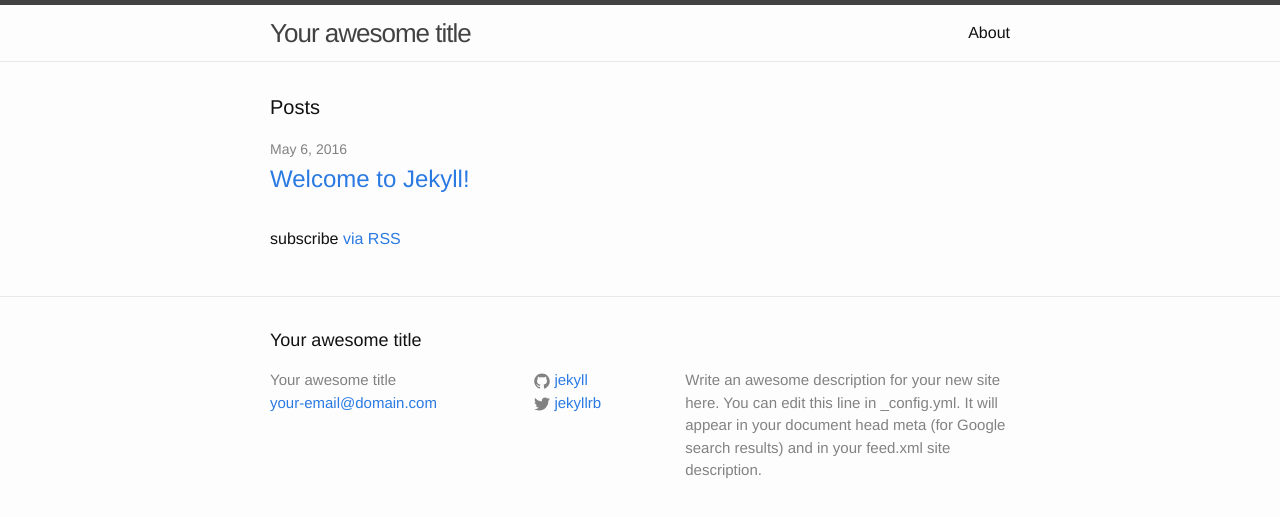
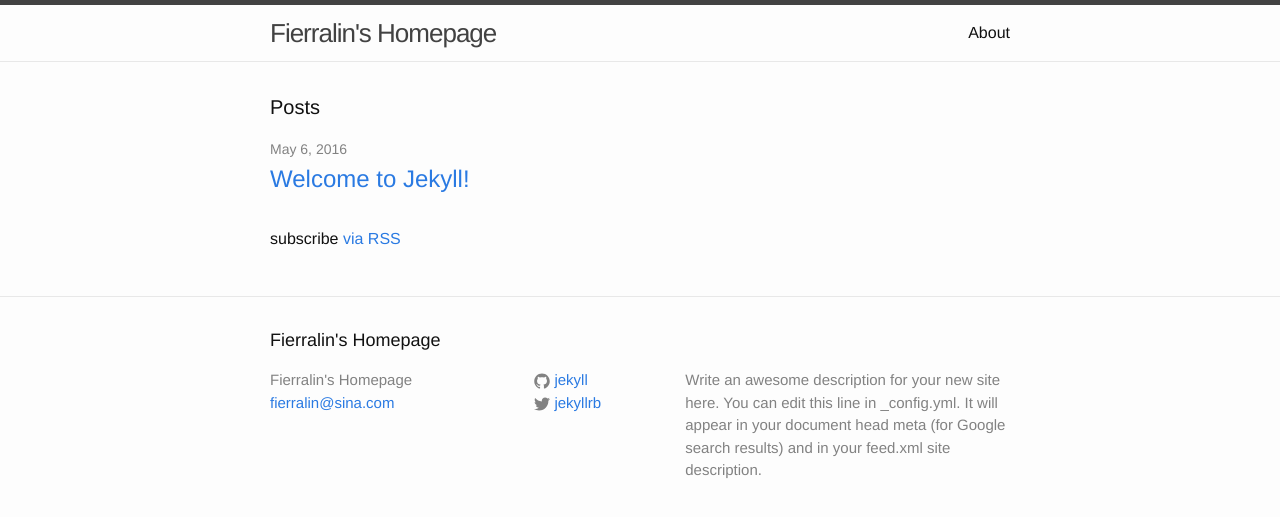
Before and after one commit to Fierralin/fierralin.github.com, a Jekyll site: the page built from index.html, in a window 1280 px wide. Shown: the top 517 px of the page. Built offline with Jekyll 4.4.1, drawn with Linux system fonts in a browser that asks for light colours.

Commit message:
edit config

```diff
--- a/_config.yml
+++ b/_config.yml
@@ -6,8 +6,8 @@
 # 'jekyll serve'. If you change this file, please restart the server process.
 
 # Site settings
-title: Your awesome title
-email: your-email@domain.com
+title: Fierralin's Homepage
+email: fierralin@sina.com
 description: > # this means to ignore newlines until "baseurl:"
   Write an awesome description for your new site here. You can edit this
   line in _config.yml. It will appear in your document head meta (for
```
